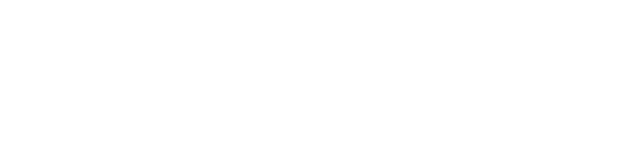
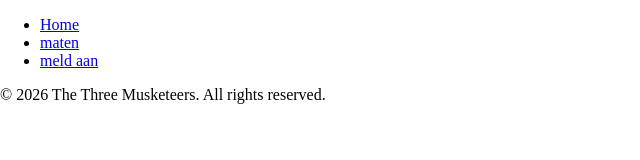
Before and after one commit to BCelik05/p1-branding-the-three-musketeers, a plain HTML site: page tabel.html in a window 1280 px wide. Shown: the whole page, without its empty margins (0-640 px from the left). Drawn offline with Linux system fonts and the light colour scheme.

Commit message:
nav+footer

```diff
--- a/tabel.html
+++ b/tabel.html
@@ -7,6 +7,15 @@
     <link rel="stylesheet" href="style.css">
 </head>
 <body>
-
+    <nav>
+        <ul>
+            <li><a href="index.html">Home</a></li>
+            <li><a href="tabel.html">maten</a></li>
+            <li><a href="form.html">meld aan</a></li>
+        </ul>
+        </nav>
+        <footer>
+            <p>© 2026 The Three Musketeers. All rights reserved.</p>
+        </footer>
 </body>
 </html>
```
